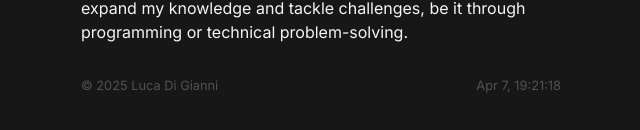
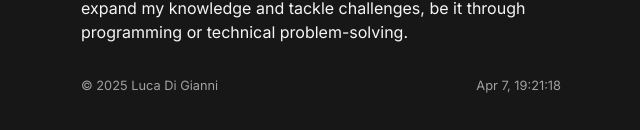
Before and after one commit to ldgni/ldgni.io, a Next.js app: page / in a window 1280 px wide. Shown: the part 376-506 px from the top of the page, without its empty margins (319-959 px from the left). Built offline with nearby package versions, Linux system fonts and the light colour scheme.

Commit message:
fix: remove unused declared color

```diff
--- a/src/components/footer.tsx
+++ b/src/components/footer.tsx
@@ -2,7 +2,7 @@ import Clock from "@/components/ui/clock";
 
 export default function Footer() {
   return (
-    <footer className="mt-8 flex justify-between text-neutral-600 dark:text-neutral-400">
+    <footer className="mt-8 flex justify-between text-neutral-400">
       <small>&copy; 2025 Luca Di Gianni</small>
       <small>
         <Clock />
```
